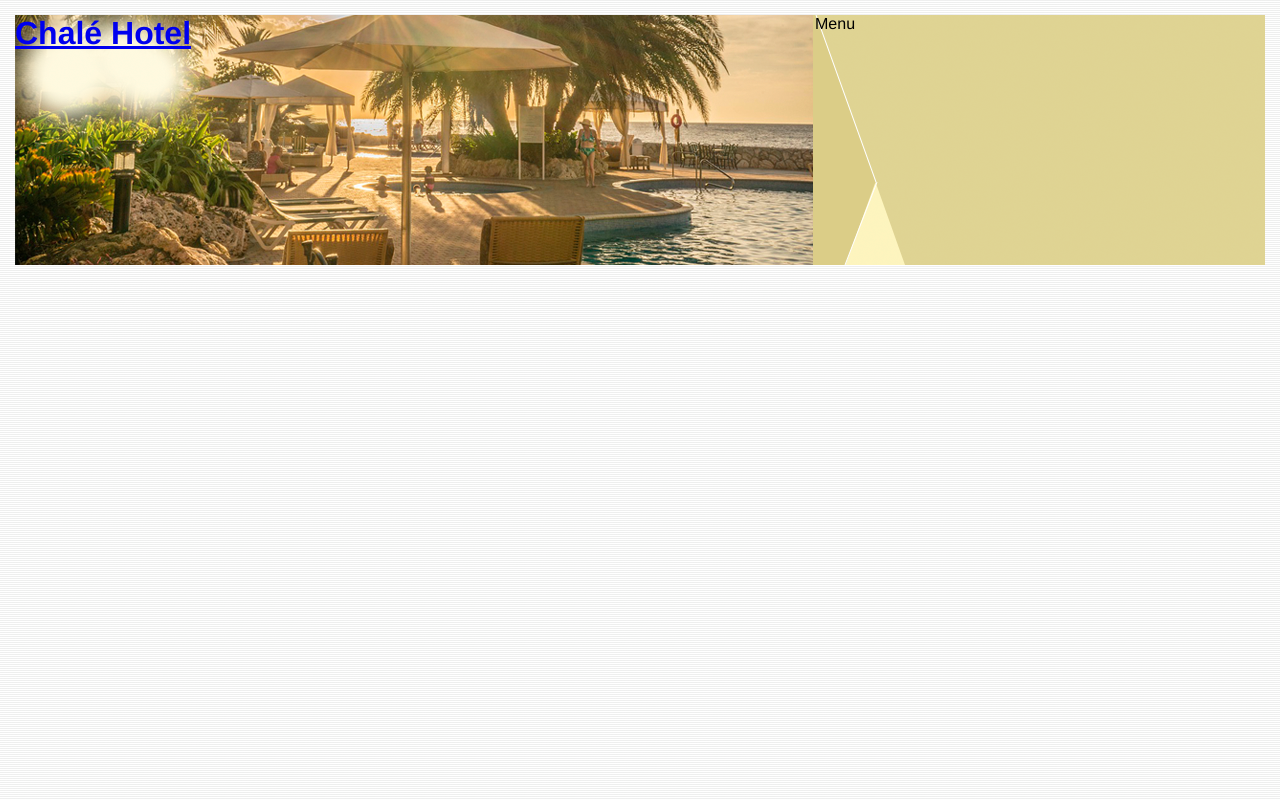
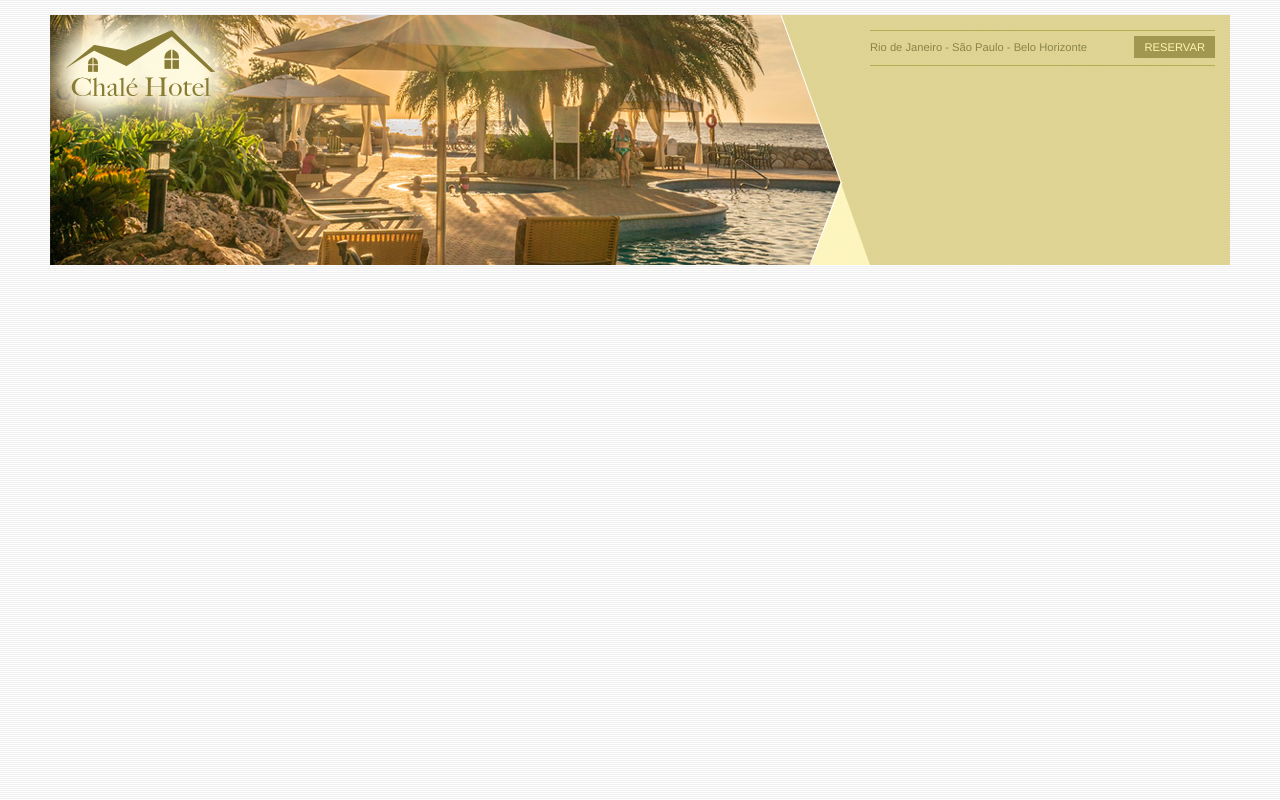
Before and after one commit to Everton-Victor/chale-hotel, a plain HTML site: page index.html in a window 1280 px wide. Drawn offline with Linux system fonts and the light colour scheme.

Commit message:
Estilizando o topo

```diff
--- a/css/estilo.css
+++ b/css/estilo.css
@@ -12,6 +12,10 @@ body {
 
 #container {
     background: #EDE9CC;
+    margin: 0 auto;
+    min-width: 740px;
+    max-width: 1180px;
+
 }
 
 #topo {
@@ -30,6 +34,22 @@ body {
     height: 250px;
 
     background: url(../img/topo-imagem-principal.png) no-repeat;
+
+    z-index: 1;
+}
+
+.logo a {
+    position: absolute;
+    top: 15px;
+    left: 15px;
+
+    z-index: 3;
+
+    background: url(../img/logo.png) no-repeat;
+    width: 151px;
+    height: 66px;
+
+    text-indent: -9000px;
 }
 
 #area-menu {
@@ -41,4 +61,44 @@ body {
     height: 250px;
 
     background: url(../img/topo-imagem-lateral.png) no-repeat;
+
+    z-index: 2;
 }
+
+#conteudo-menu {
+    margin-left: 90px;
+    margin-right: 15px;
+
+    padding-top: 15px;
+
+}
+
+#menu-locais {
+    border-bottom: 1px solid #B5AB56;
+    border-top: 1px solid #B5AB56;
+
+    padding-top: 5px;
+    padding-bottom: 5px;
+
+    font-size: 0.7em;
+
+    color: #8B8448;
+}
+
+#menu-locais .locais {
+    float: left;
+    line-height: 2.1em; /*Centralizar na vertical*/
+}
+
+a {
+    text-decoration: none;
+}
+
+a.reserva {
+    text-transform: uppercase;
+    background: #A29750;
+    color: #FFF5B0;
+
+    padding: 5px 10px;
+    float: right;
+}
--- a/index.html
+++ b/index.html
@@ -10,10 +10,21 @@
         <div id="container">
             <div id="topo">
                 <div id="area-logo">
-                    <h1><a href="./index.html">Chalé Hotel</a></h1>
+                    <h1 class="logo"><a href="./index.html">Chalé Hotel</a></h1>
                 </div>
                 <div id="area-menu">
-                    Menu
+                    <div id="conteudo-menu">
+                        <div id="menu-locais">
+                            <span class="locais">
+                                Rio de Janeiro - São Paulo - Belo Horizonte
+                            </span>
+
+                            <a href="#" class="reserva">Reservar</a>
+
+                            <!--Limpar o fluxo do float-->
+                            <div style="clear: both;"></div>
+                        </div>
+                    </div>
                 </div>
             </div>
         </div>
```
